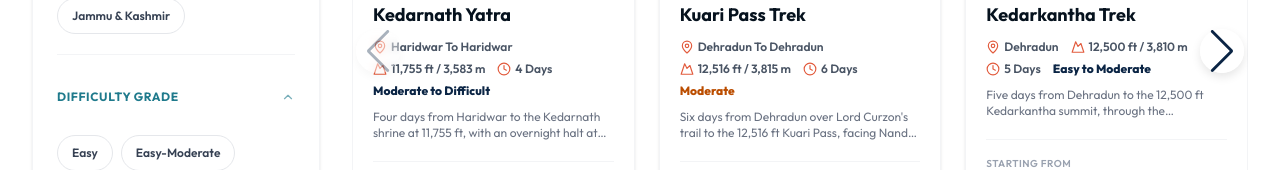
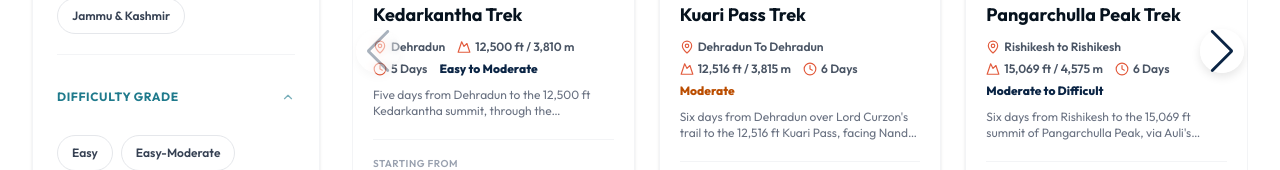
Before and after one commit to orgtripmysoul-cloud/trip_my_soul, a Next.js app: page / in a window 1280 px wide. Shown: the part 1699-1869 px from the top of the page. Built offline with nearby package versions, Linux system fonts and the light colour scheme; a web font is replaced by a local one.

Commit message:
feat: add winter lead ranking for trip sorting and enhance catalog entry order

```diff
--- a/src/app/page.tsx
+++ b/src/app/page.tsx
@@ -100,6 +100,20 @@ const curatedEntries = (pill: CuratedPill): CatalogEntry[] =>
   CURATED_CATEGORIES[pill]
     .map((slug) => CATALOG_BY_SLUG.get(slug))
     .filter((entry): entry is CatalogEntry => entry !== undefined);
+
+/**
+ * Sort key for the winter-first default: the "Winters" line-up leads the grid
+ * in its listed order, everything else ties behind it. Driven by the curated
+ * list rather than `months`, so ops decides what counts as a winter trip, and
+ * unlike `seasonRank` it does not depend on the clock — the server and the
+ * first client render agree.
+ */
+const WINTER_LEAD_RANK = new Map<string, number>(
+  CURATED_CATEGORIES.Winters.map((slug, index) => [slug, index])
+);
+
+const winterLeadRank = (slug: string): number =>
+  WINTER_LEAD_RANK.get(slug) ?? Number.MAX_SAFE_INTEGER;
 
 /** True when a catalogue entry has a published departure inside the window. */
 const entryIsUpcoming = (entry: CatalogEntry): boolean =>
@@ -508,6 +522,14 @@ export default function Home() {
     }
 
     return entriesCopy.sort(({ trek: a }, { trek: b }) => {
+      // Default view leads with the winter line-up, ahead of both the season
+      // grouping and the featured pinning. An explicitly chosen sort (price,
+      // duration) is left alone.
+      if (sortBy === "season") {
+        const winter = winterLeadRank(a.slug) - winterLeadRank(b.slug);
+        if (winter !== 0) return winter;
+      }
+
       // Season grouping outranks the featured tiebreak, else a featured trek
       // from another season would sit above the season it belongs to.
       if (sortBy === "season" && seasonNow) {
```
